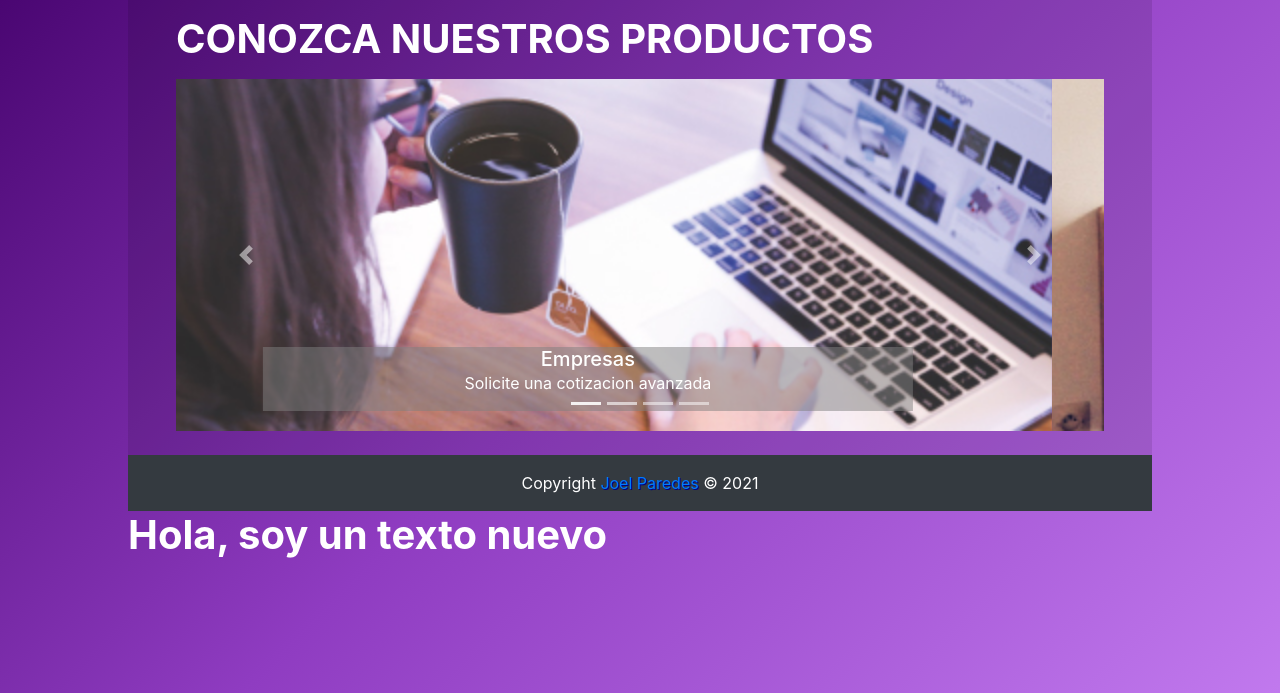
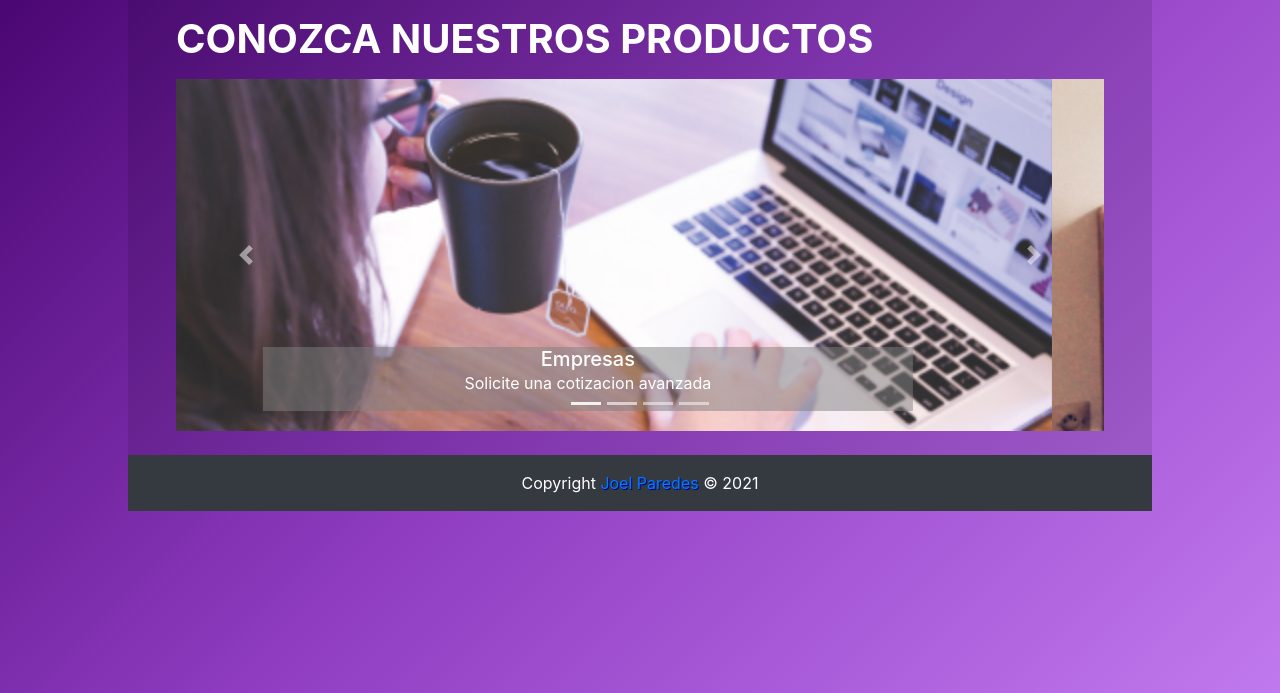
Before and after one commit to Desbaster/mi_repositorio, a website: page index.html in a window 1280 px wide. Shown: the part 107-800 px from the top of the page. Drawn offline with nearby package versions, Linux system fonts and the light colour scheme.

Commit message:
Elimino h1 requerido para el desafio anterior

```diff
--- a/index.html
+++ b/index.html
@@ -141,7 +141,7 @@
       </div>
     </footer>
 
-    <h1>Hola, soy un texto nuevo</h1>
+
 
 
 
```
